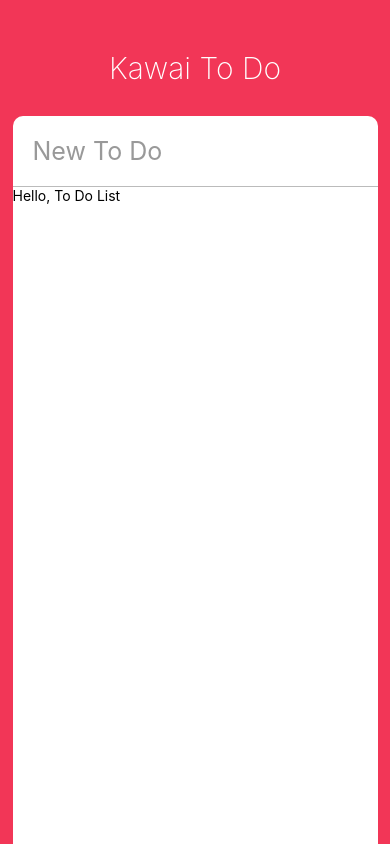
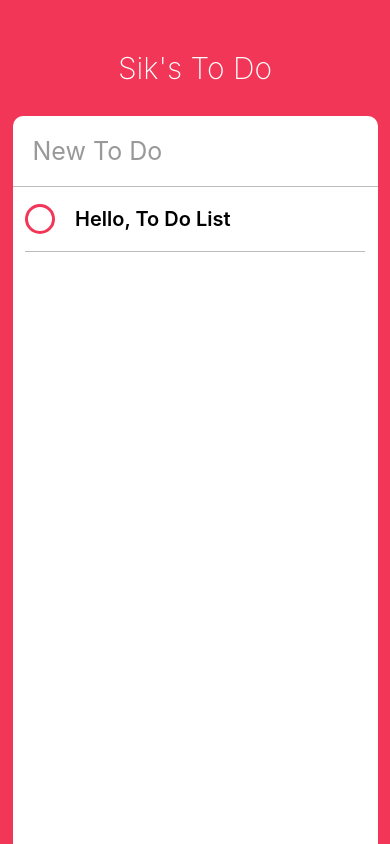
Before and after one commit to wansiklee/todo_app, a React Native app: screen / in a window 390 px wide. Built offline with nearby package versions, Linux system fonts and the light colour scheme.

Commit message:
Coding the UI part Three - To Do Component

```diff
--- a/App.js
+++ b/App.js
@@ -22,7 +22,7 @@
     return (
       <View style={styles.container}>
         <StatusBar barStyle="light-content" />
-        <Text style={styles.title}>Kawai To Do</Text>
+        <Text style={styles.title}>Sik's To Do</Text>
         <View style={styles.card}>
           <TextInput
             style={styles.input}
@@ -33,7 +33,7 @@
             returnKeyType={"done"}
             autoCorrect={false}
           />
-          <ScrollView>
+          <ScrollView contentContainerStyle={styles.toDos}>
             <ToDo />
           </ScrollView>
         </View>
@@ -92,5 +92,8 @@
     borderBottomColor: "#bbb",
     borderBottomWidth: 1,
     fontSize: 25
+  },
+  toDos: {
+    alignItems: "center"
   }
 });
--- a/ToDo.js
+++ b/ToDo.js
@@ -1,12 +1,68 @@
 import React from "react";
-import { View, Text } from "react-native";
+import {
+  View,
+  Text,
+  StyleSheet,
+  TouchableOpacity,
+  Dimensions
+} from "react-native";
+
+const { height, width } = Dimensions.get("window");
 
 export default class ToDo extends React.Component {
+  state = {
+    isEditing: false,
+    isCompleted: false
+  };
   render() {
+    const { isCompleted } = this.state;
     return (
-      <View>
-        <Text>Hello, To Do List</Text>
+      <View style={styles.container}>
+        <TouchableOpacity onPress={this._toggleComplete}>
+          <View
+            style={[
+              styles.circle,
+              isCompleted ? styles.completedCircle : styles.uncompletedCircle
+            ]}
+          />
+        </TouchableOpacity>
+        <Text style={styles.text}>Hello, To Do List</Text>
       </View>
     );
   }
+  _toggleComplete = () => {
+    this.setState(prevState => {
+      return {
+        isCompleted: !prevState.isCompleted
+      };
+    });
+  };
 }
+
+const styles = StyleSheet.create({
+  container: {
+    width: width - 50,
+    borderBottomColor: "#bbb",
+    borderBottomWidth: StyleSheet.hairlineWidth,
+    flexDirection: "row",
+    alignItems: "center"
+  },
+  circle: {
+    width: 30,
+    height: 30,
+    borderRadius: 15,
+    borderWidth: 3,
+    marginRight: 20
+  },
+  completedCircle: {
+    borderColor: "#bbb"
+  },
+  uncompletedCircle: {
+    borderColor: "#F23657"
+  },
+  text: {
+    fontWeight: "600",
+    fontSize: 20,
+    marginVertical: 20
+  }
+});
```
